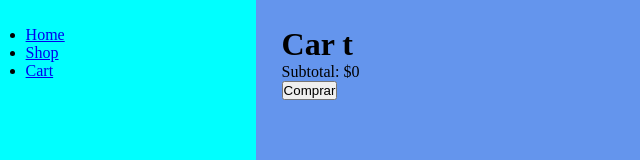
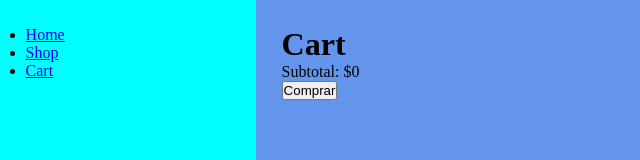
Before and after one commit to AgustinItuarte/Shopping-Cart, a React (Vite) app in the folder shopping-cart/: page /cart in a window 1280 px wide. Shown: the top 160 px of the page, without its empty margins (0-640 px from the left). Built offline with nearby package versions, Linux system fonts and the light colour scheme.

Commit message:
Changes to Cart Heading

```diff
--- a/shopping-cart/src/components/Cart/Cart.jsx
+++ b/shopping-cart/src/components/Cart/Cart.jsx
@@ -74,7 +74,7 @@ function Cart() { // Handles functionality of the cart page.
 
         return (
             <div className="cart-container">
-                <div className="subtotal"><h1>Car t</h1></div>
+                <div className="subtotal"><h1>Cart</h1></div>
                 <ul className="cart-items">
                     {buyedItems.map(item => {
                         return(
--- a/shopping-cart/vite.config.js
+++ b/shopping-cart/vite.config.js
@@ -10,6 +10,5 @@ export default defineConfig({
     test: {
         globals: true,
         environment: 'jsdom',
-        setupFiles: '.tests/setup.js',
     },
 });
```
Also changed, not shown: shopping-cart/src/tests/setup.js (deleted, +0 -11 lines), 1 other file (tests, documents, lock files or other folders).
